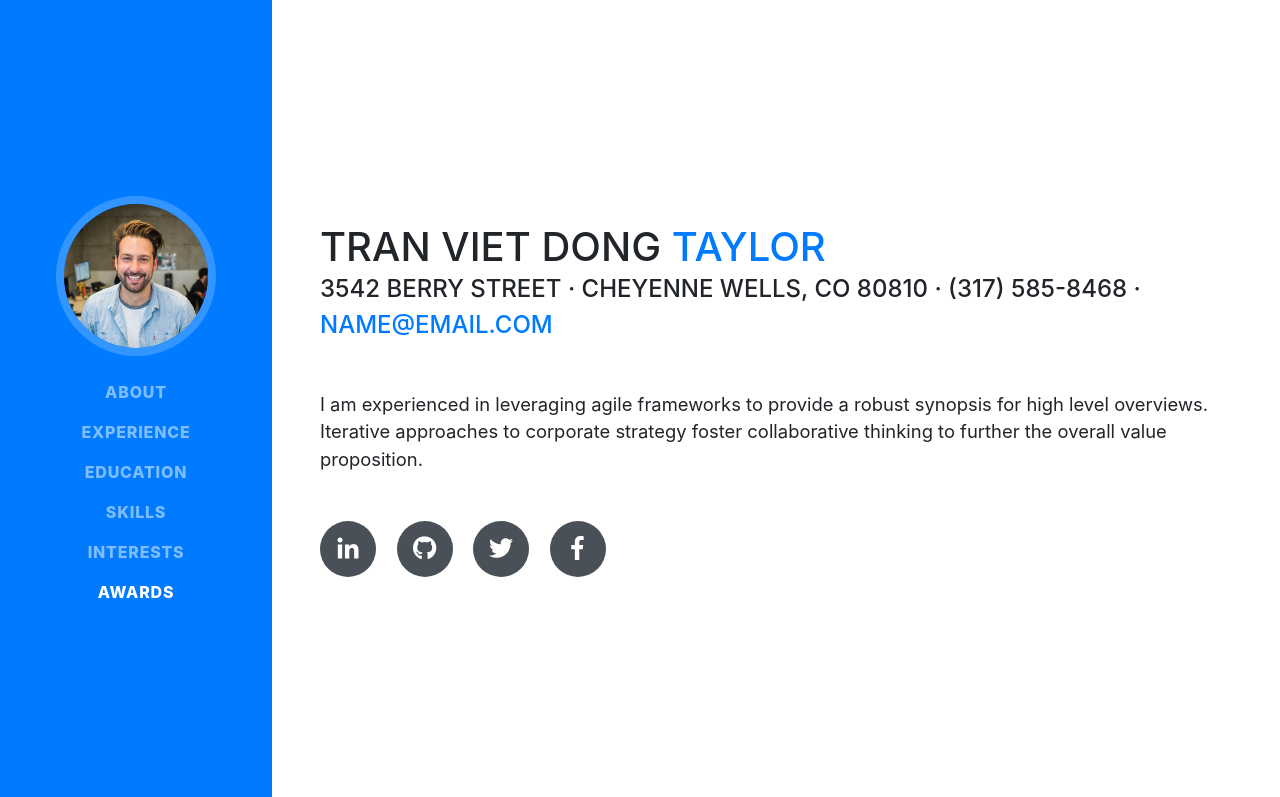
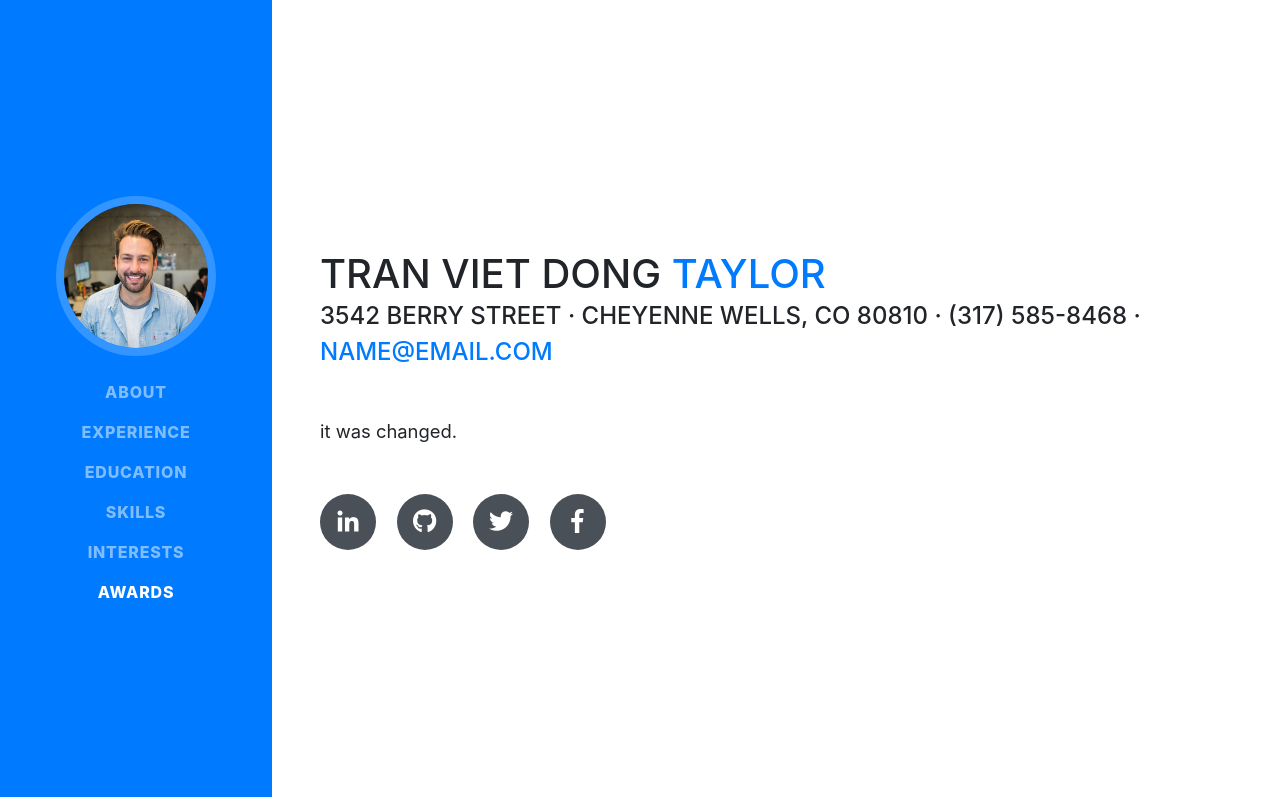
Before and after one commit to dongtvse05344/demoIWE102, a website with bundled scripts: page index.html in a window 1280 px wide. Shown: the top 797 px of the page. Built offline with nearby package versions, Linux system fonts and the light colour scheme; a web font is replaced by a local one.

Commit message:
update index.html

```diff
--- a/index.html
+++ b/index.html
@@ -69,7 +69,7 @@
           <div class="subheading mb-5">3542 Berry Street · Cheyenne Wells, CO 80810 · (317) 585-8468 ·
             <a href="mailto:name@email.com">name@email.com</a>
           </div>
-          <p class="lead mb-5">I am experienced in leveraging agile frameworks to provide a robust synopsis for high level overviews. Iterative approaches to corporate strategy foster collaborative thinking to further the overall value proposition.</p>
+          <p class="lead mb-5">it was changed.</p>
           <div class="social-icons">
             <a href="#">
               <i class="fab fa-linkedin-in"></i>
```
